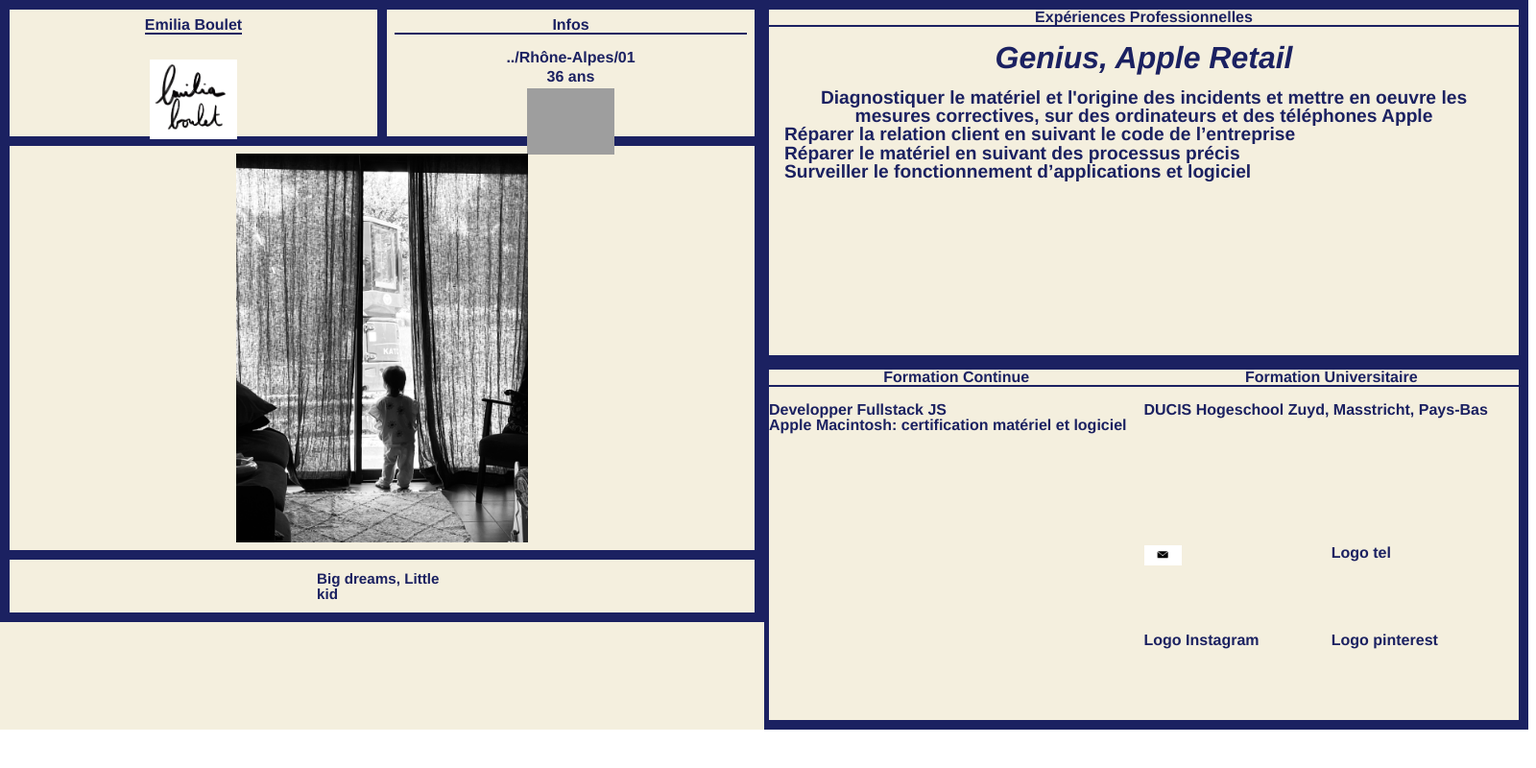
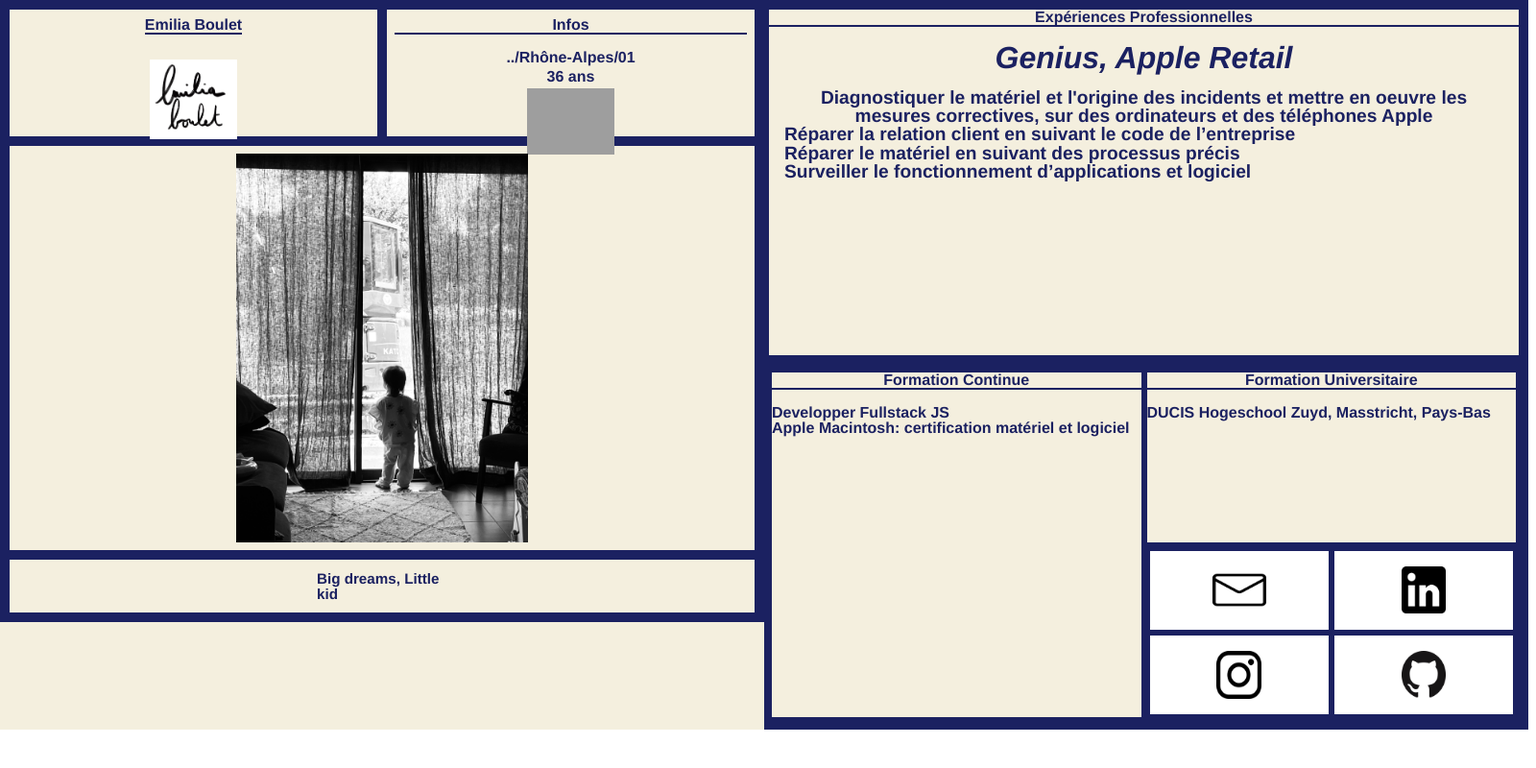
Before and after one commit to EmiliaBoulet/Code, a Node project: template CV/CV/views/cv.ejs in a window 1600 px wide. Shown: the whole page at 96% size. Run offline with Node 20 templates, Linux system fonts and the light colour scheme; the template is opened without the code that fills it, so the values that code supplies are empty; grey boxes are pictures that could not be loaded.

Commit message:
feat logo CSS

```diff
--- a/CV/CV/public/CSS/cv.css
+++ b/CV/CV/public/CSS/cv.css
@@ -236,13 +236,37 @@
     width: 50%;
     height: 100%;
 }
+
 .down__formation
 {
+    display: flex;
+    flex-direction: column;
+    width: 100%;
+    height: 100%;
+    border-top: 5px;
+    border-left: 5px;
+    border-right: 10px;
+    border-bottom: 10px;
+    border: solid var(--second-color);
+}
 
+.down__formation-list{
+    display: flex;
+    flex-direction: column;
+    width: 100%;
+    height: 100%;
 }
+
+
 .down__school
 {
     height: 50%;
+    border-top: 10px;
+    border-left: 5px;
+    border-right: 5px;
+    border-bottom: 10px;
+    border: solid var(--second-color);
+
 
 }
 .down__contact
@@ -250,40 +274,106 @@
     display: flex;
     flex-wrap: wrap;
     height: 50%;
+    width: 100%;
+    border-top: 5px;
+    border-left: 5px;
+    border-right: 5px;
+    border-bottom: 5px;
+    border: solid var(--second-color);
 
 }
 
 .contact__list
 {
     display: flex;
+    width: 100%;
     flex-wrap: wrap;
+
 }
 
 .contact__list-mail
 {
     height: 50%;
     width: 50%;
+    display: flex;
+    justify-content: center;
+    align-items: center;
+    background-color: white;
+    border-top: 5px;
+    border-left: 5px;
+    border-right: 10px;
+    border-bottom: 10px;
+    border: solid var(--second-color);
 }
-.contact__list-phone
+.contact__list-linkedin
 {
     height: 50%;
     width: 50%;
+    display: flex;
+    justify-content: center;
+    align-items: center;
+    background-color: white;
+    border-top: 5px;
+    border-left: 5px;
+    border-right: 5px;
+    border-bottom: 10px;
+    border: solid var(--second-color);
 }
 
 .contact__list-insta
 {
     height: 50%;
     width: 50%;
+    display: flex;
+    justify-content: center;
+    align-items: center;
+    background-color: white;
+    border-top: 5px;
+    border-left: 5px;
+    border-right: 10px;
+    border-bottom: 5px;
+    border: solid var(--second-color);
 }
 
-.contact__list-pinterest
+.contact__list-github
 {
     height: 50%;
     width: 50%;
+    display: flex;
+    justify-content: center;
+    align-items: center;
+    background-color: white;
+    border-top: 5px;
+    border-left: 5px;
+    border-right: 5px;
+    border-bottom: 5px;
+    border: solid var(--second-color);
 }
 
-.mail__logo
+.logo__mail
 {
-    width: 20%;
+    width: 30%;
+    height: 55%;
 
 }
+
+.logo__linkedin
+{
+    width: 25%;
+    height: 60%;
+
+}
+
+.logo__instagram
+{
+    width: 25%;
+    height: 60%;
+
+
+}
+.logo__github
+{
+    width: 25%;
+    height: 60%;
+
+}
--- a/CV/CV/views/cv.ejs
+++ b/CV/CV/views/cv.ejs
@@ -86,14 +86,16 @@
 
                         <article class="down__formation">
 
-
                             <div class="title__little">
                                 Formation Continue
                             </div>
-                            <ul>
+                            <div class="down__formation-list">
+                                 <ul>
                                 <li>Developper Fullstack JS</li>
                                 <li>Apple Macintosh: certification matériel et logiciel </li>
                             </ul>
+                            </div>
+
                         </article>
                     </div>
                     <div class="down__article-right">
@@ -109,21 +111,23 @@
                             </ul>
                         </article>
                         <article class="down__contact">
-                            <ul class="contact__list">
+
+                            <ul class="contact__list" >
                                 <li class="contact__list-mail">
-                                    <img class="mail__logo" src="images/Logo mail.png" alt="mail">
+                                    <img class="logo__mail" src="images/logo mail.png" alt="mail">
                                 </li>
-                                <li class="contact__list-phone">
-                                    Logo tel
+                                <li class="contact__list-linkedin">
+                                    <img class="logo__linkedin"src="images/logo linkedin.png" alt="Logo linkedin">
+
                                 </li>
                                 <li class="contact__list-insta">
-                                    Logo Instagram
+                                    <img class="logo__instagram"src="images/logo-instagram.png" alt="Logo Instagram">
+
                                 </li>
-                                <li class="contact__list-pinterest">
-                                    Logo pinterest
+                                <li class="contact__list-github">
+                                    <img class="logo__github"src="images/logo github.png" alt="Logo github">
+
                                 </li>
-
-
                             </ul>
                         </article>
                     </div>
```
Also changed, not shown: CV/CV/public/images/Logo mail.png, CV/CV/public/images/logo github.png (added), CV/CV/public/images/logo linkedin.png (added), CV/CV/public/images/logo-instagram.png (added), 3 other files. Lines whose indentation alone changed are shown as unchanged.
